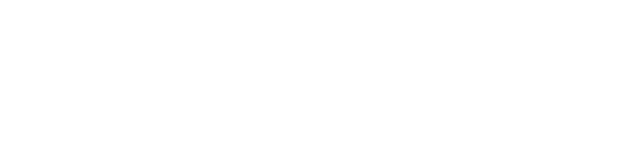
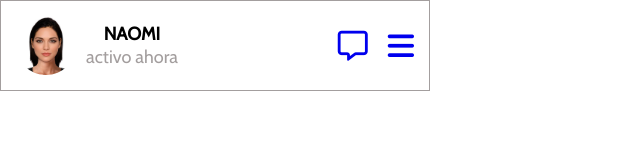
Before and after one commit to Edisonven/Contact-me-SPA, a plain HTML site: page index.html in a window 1280 px wide. Shown: the whole page, without its empty margins (0-640 px from the left). Drawn offline with nearby package versions, Linux system fonts and the light colour scheme.

Commit message:
Primer contacto terminado

```diff
--- a/assets/css/styles.css
+++ b/assets/css/styles.css
@@ -7,10 +7,39 @@
 .primer-contacto {
   display: flex;
   align-items: center;
-  gap: 2em;
+  gap: 1em;
   padding: 1.5em;
+  border: solid 1px rgb(163, 158, 158);
+  flex-shrink: 1;
+  justify-content: space-between;
 }
 .primer-contacto img {
   width: 6em;
   border-radius: 50%;
 }
+.nombre-contacto {
+  display: flex;
+  align-items: center;
+}
+.nombre-contacto h1,
+p {
+  font-size: 1.8em;
+}
+.nombre-contacto p {
+  color: rgb(163, 158, 158);
+}
+.sidebar {
+  max-width: 430px;
+}
+.perfil-menu {
+  display: flex;
+  align-items: start;
+  gap: 2em;
+}
+.actividad {
+  display: flex;
+  flex-direction: column;
+  align-items: center;
+  padding-left: 1em;
+  gap: 0.1em;
+}
--- a/index.html
+++ b/index.html
@@ -5,6 +5,33 @@
     <meta name="viewport" content="width=device-width, initial-scale=1.0" />
     <title>Contact ME! SPA</title>
     <link rel="stylesheet" href="./assets/css/styles.css" />
+    <link
+      href="https://fonts.googleapis.com/css2?family=Cabin&display=swap"
+      rel="stylesheet"
+    />
   </head>
-  <body></body>
+  <body>
+    <div class="container">
+      <aside class="sidebar">
+        <div class="primer-contacto">
+          <div class="nombre-contacto">
+            <img src="./assets/images/perfil8.jpg" alt="perfil Naomi" />
+            <div class="actividad">
+              <h1>NAOMI</h1>
+              <p>activo ahora</p>
+            </div>
+          </div>
+          <div class="perfil-menu">
+            <a href="#"><i class="fa-regular fa-message fa-3x"></i></a>
+            <a href="#"><i class="fa-solid fa-bars fa-3x"></i></a>
+          </div>
+        </div>
+        <div class="nuevo-chat"></div>
+      </aside>
+    </div>
+    <script
+      src="https://kit.fontawesome.com/264cd09e8c.js"
+      crossorigin="anonymous"
+    ></script>
+  </body>
 </html>
```
